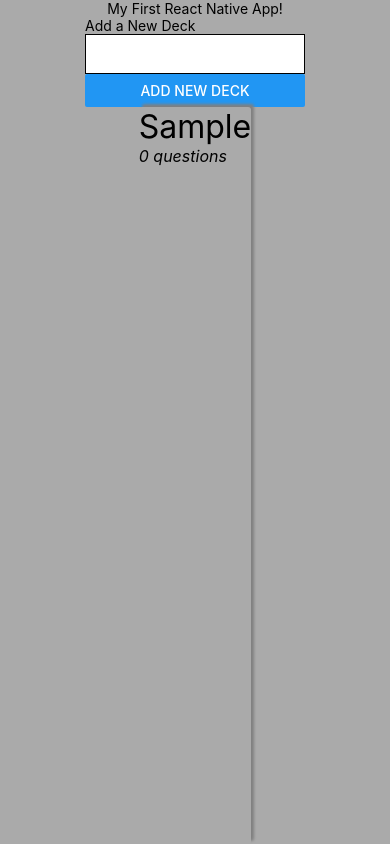
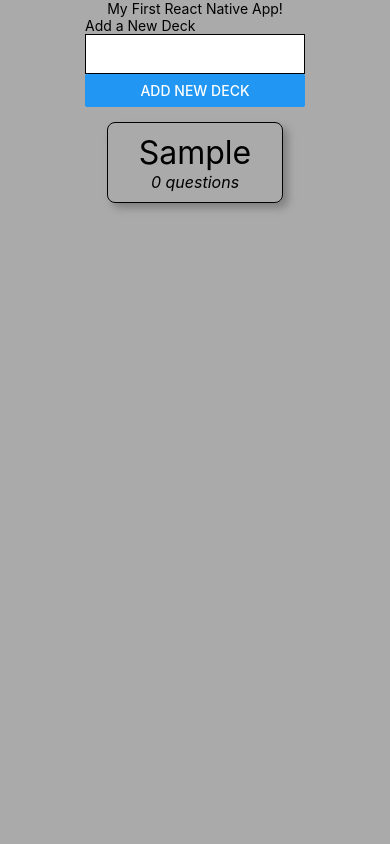
Before and after one commit to jeffn12/reactnd-mobile-flashcards, a React Native app: screen / in a window 390 px wide. Both pictures are taken after typing "Sample" into the empty fields and a click on the button "ADD NEW DECK". Built offline with nearby package versions, Linux system fonts and the light colour scheme.

Commit message:
feat: add spacing between decks

```diff
--- a/components/DeckList.js
+++ b/components/DeckList.js
@@ -24,7 +24,7 @@ export class DeckList extends Component {
       <View style={Styles.container}>
         {Object.keys(decks).map((deck) => {
           return (
-            <View key={deck}>
+            <View key={deck} style={Styles.deck}>
               <Text style={Styles.deckTitle}>{decks[deck].title}</Text>
               <Text style={Styles.questionLabel}>
                 {decks[deck].questions.length} questions
@@ -44,11 +44,23 @@ export default connect(mapStateToProps)(DeckList);
 const Styles = StyleSheet.create({
   container: {
     flex: 1,
+    width: "90%",
+    alignItems: "center",
+    justifyContent: "flex-start",
+    marginTop: "5px"
+  },
+  deck: {
+    justifyContent: "center",
+    alignItems: "center",
+    padding: "10px",
+    margin: "10px",
+    width: "50%",
     borderColor: "black",
-    borderRadius: "3px",
+    borderWidth: "1px",
+    borderRadius: "8px",
     shadowColor: "grey",
-    shadowRadius: "3px",
-    shadowOffset: { width: "3px", height: "-3px" }
+    shadowRadius: "8px",
+    shadowOffset: { width: "5px", height: "5px" }
   },
   deckTitle: {
     fontSize: "2rem"
```
